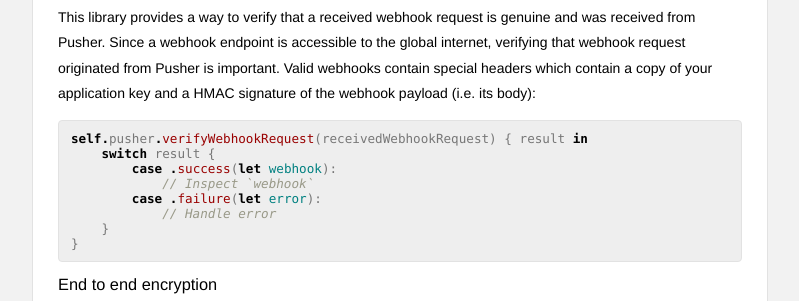
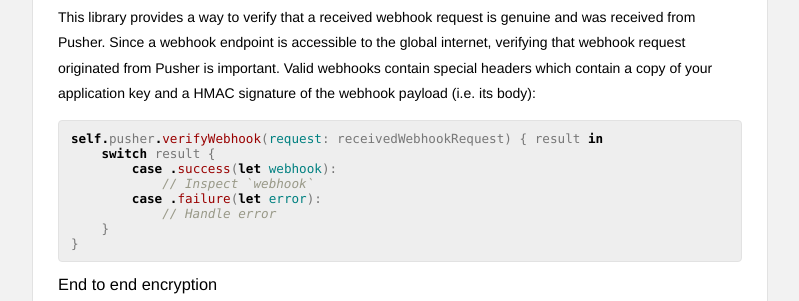
Before and after one commit to pusher/pusher-http-swift, a plain HTML site: page docs/index.html in a window 1280 px wide. Shown: the part 6440-6741 px from the top of the page, without its empty margins (364-1163 px from the left). Drawn offline with Linux system fonts and the light colour scheme.

Commit message:
Update autogenerated API docs

```diff
--- a/docs/index.html
+++ b/docs/index.html
@@ -328,7 +328,7 @@
 <h3 id='verifying-webhooks' class='heading'>Verifying webhooks</h3>
 
 <p>This library provides a way to verify that a received webhook request is genuine and was received from Pusher. Since a webhook endpoint is accessible to the global internet, verifying that webhook request originated from Pusher is important. Valid webhooks contain special headers which contain a copy of your application key and a HMAC signature of the webhook payload (i.e. its body):</p>
-<pre class="highlight swift"><code><span class="k">self</span><span class="o">.</span><span class="n">pusher</span><span class="o">.</span><span class="nf">verifyWebhookRequest</span><span class="p">(</span><span class="n">receivedWebhookRequest</span><span class="p">)</span> <span class="p">{</span> <span class="n">result</span> <span class="k">in</span>
+<pre class="highlight swift"><code><span class="k">self</span><span class="o">.</span><span class="n">pusher</span><span class="o">.</span><span class="nf">verifyWebhook</span><span class="p">(</span><span class="nv">request</span><span class="p">:</span> <span class="n">receivedWebhookRequest</span><span class="p">)</span> <span class="p">{</span> <span class="n">result</span> <span class="k">in</span>
     <span class="k">switch</span> <span class="n">result</span> <span class="p">{</span>
         <span class="k">case</span> <span class="o">.</span><span class="nf">success</span><span class="p">(</span><span class="k">let</span> <span class="nv">webhook</span><span class="p">):</span>
             <span class="c1">// Inspect `webhook`</span>
```
Also changed, not shown: docs/docsets/.docset/Contents/Resources/Documents/index.html, 1 other file.
